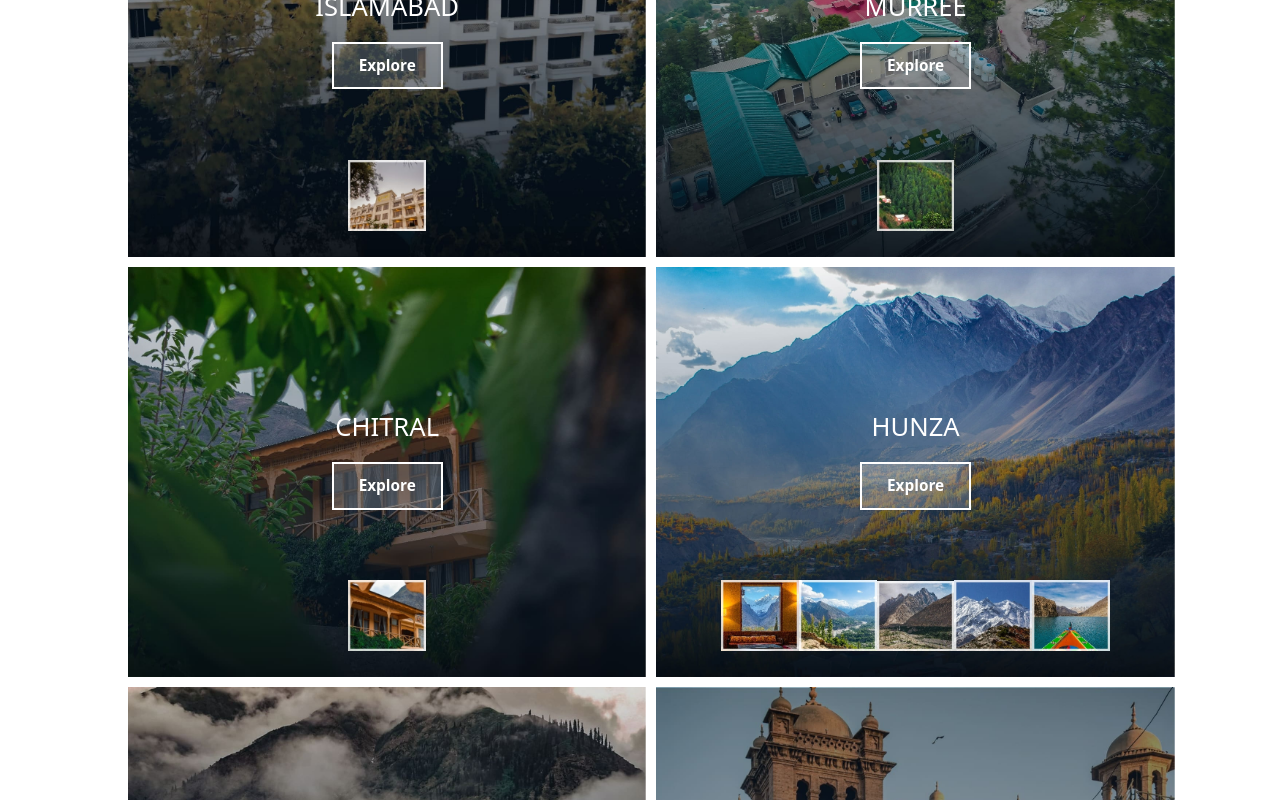
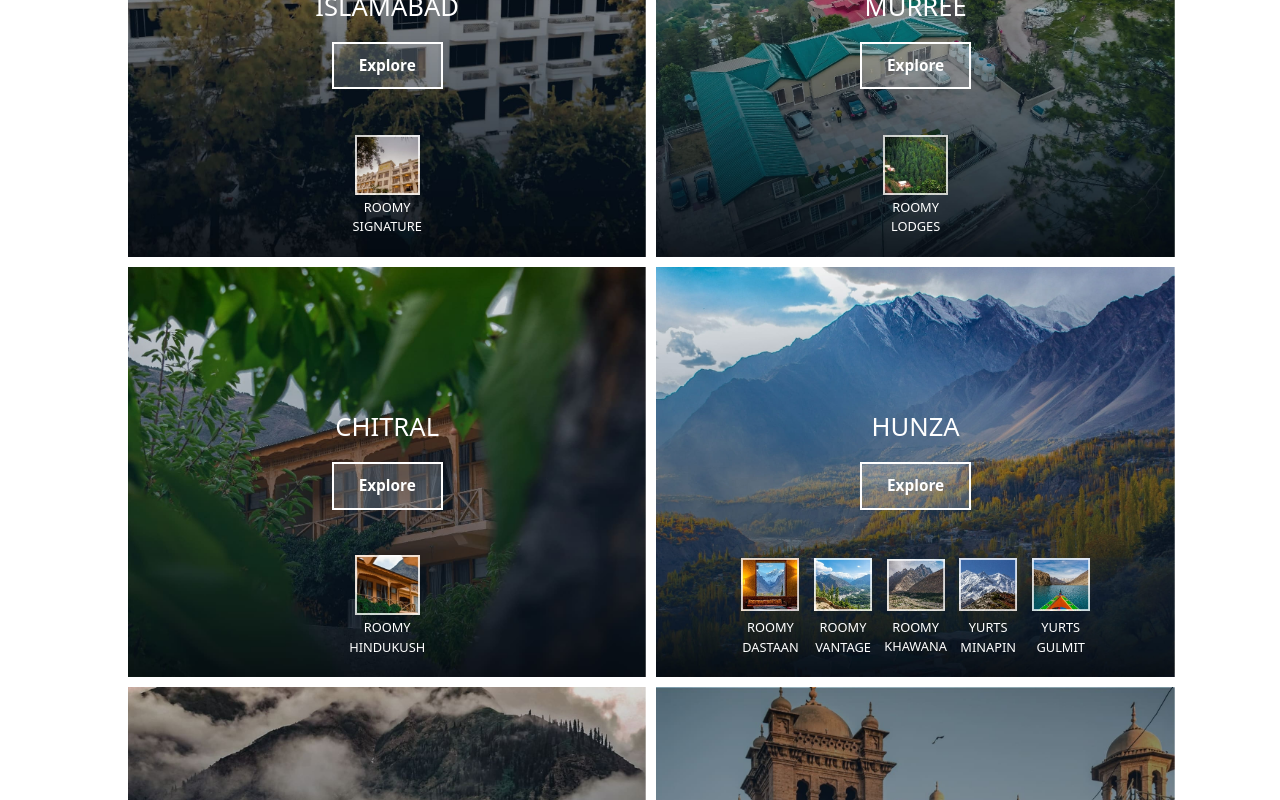
Before and after one commit to hamzabashir05/RoomyWebsite, a React (Create React App) app: page /hotels in a window 1280 px wide. Shown: the part 1040-1840 px from the top of the page. Built offline with nearby package versions, Linux system fonts and the light colour scheme.

Commit message:
explore updated

```diff
--- a/src/components/Explore.js
+++ b/src/components/Explore.js
@@ -37,47 +37,55 @@ export default function Explore() {
       img: e1,
       name: 'ISLAMABAD',
       img2: e10,
-      name2:'hello'
+      name2:'Roomy Signature'
     },
     {
       img: e2,
       name: 'MURREE',
       img2: e11,
+      name2:' Roomy Lodges'
     },
     {
       img: e3,
       name: 'CHITRAL',
       img2: e12,
+      name2:'Roomy Hindukush'
     },
     {
       img: e4,
       name: 'HUNZA',
-      img2:[e21,e22,e23,e24,e25]
+      img2:[e21,e22,e23,e24,e25],
+      name2:['Roomy Dastaan','Roomy Vantage','Roomy Khawana','Yurts Minapin','Yurts Gulmit']
     },
     {
       img: e5,
       name: 'BATAKUNDI',
       img2: [e15, e16],
+      name2:['Mountain Resort','Roomy Northridge']
     },
     {
       img: e6,
       name: 'PESHAWAR',
       img2: e13,
+      name2:'Roomy CrossRoad'
     },
     {
       img: e7,
       name: 'NATHIA GALI',
       img2:[e17,e18],
+      name2:['Lemon Lodges','GaliEnd Roomy']
     },
     {
       img: e8,
       name: 'KALAM',
-      img2:[e19,e20]
+      img2:[e19,e20],
+      name2:['Greens','Walnut']
     },
     {
       img: e9,
       name: 'THANDIANI',
       img2: e14,
+      name2:'Roomy Point'
     },
   ];
 
@@ -94,31 +102,33 @@ export default function Explore() {
             <div className='exploreImgS'>
               {Array.isArray(imagePath.img2) ? (
                 imagePath.img2.map((img, imgIndex) => (
-
+                  <div className='exploreImgS2'>
                   <img
                     key={imgIndex}
                     src={img}
-                    alt={`Image ${imgIndex + 1}`}
-                    style={{ width: '15%' }}
+                    alt={``}
+                    style={{ width: '100%', padding :'10%' }}
+
                   />
-
+                   <p className='namestyle'>{imagePath.name2[imgIndex]}</p>
+                  </div>
                 ))
               ) : (
-
+            <div className='exploreImgS2'>
                 <img
                   key={index}
                   src={imagePath.img2}
-                  alt={`Image ${index + 1}`}
-                  style={{ width: '15%' }}
+                  alt={``}
+                  style={{ width: '100%',padding :'5%' }}
                 />
-
-
+                <p className='namestyle'>{imagePath.name2}</p>
+                </div>
               )}
             </div>
             <img
               key={index}
               src={imagePath.img}
-              alt={`Image ${index + 1}`}
+              alt={``}
               style={{ width: '100%' }}
             />
           </div>
--- a/src/components/style.css
+++ b/src/components/style.css
@@ -878,20 +878,31 @@ width: 20%;
 
 }
 
-.exploreImgS {
+.exploreImgS{
 
   display: flex;
   flex-direction: row;
   justify-content: center;
   align-items: center;
   position: absolute;
-  bottom: 0%;
+  bottom: 1%;
   width: 100%;
-  padding-bottom: 5%;
-
 
 }
+.exploreImgS2{
 
+display: flex;
+align-items:center;
+justify-content: center;
+flex-direction: column;
+width: 14%;
+}
+.namestyle{
+color: #ffffff;
+text-align: center;
+text-transform: uppercase;
+font-size: clamp(0.5rem, 1vw, 1rem);
+}
 
 
 
@@ -1079,5 +1090,12 @@ width: 20%;
   margin-top: 2rem;
 
 }
+.namestyle{
+  color: #ffffff;
+  text-align: center;
+  text-transform: uppercase;
+  font-size: 0.8rem;
+  }
+
 
   }
```
